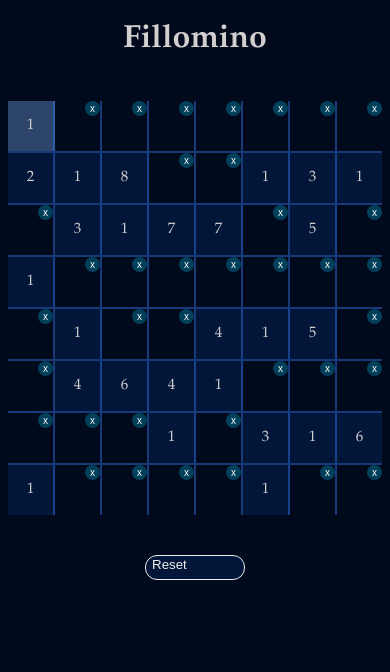
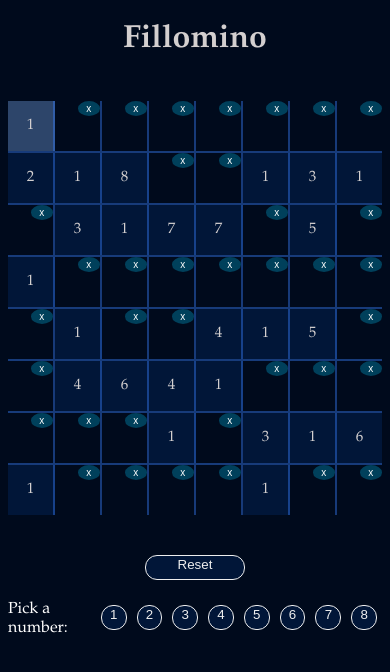
Before and after one commit to Pripovedac/Fillomino, a website: page index.html in a window 390 px wide. Drawn offline with nearby package versions, Linux system fonts and the light colour scheme.

Commit message:
Adding buttons

```diff
--- a/fillomino.js
+++ b/fillomino.js
@@ -62,6 +62,7 @@ function countNeighbours(board, i, j, number) {
       counter += countNeighbours(board, i + 1, j, number)
     }
     return counter
+    // First idea:
     // return 1 + countNeighbours(board, i, j - 1, number) +
     // countNeighbours(board, i, j + 1, number) +
     // countNeighbours(board, i + 1, j, number) +
@@ -74,10 +75,9 @@ function checkStatus(element) {
   if (element.value !== 1) {
     return element.status === 0
   }
-  // Obrati paznju, ovde moras da vratis `false`, ne `true`.
-  // Jer ako vratis true
-  // ispasce da postoji neki koji nije spojen, a kec
-  // je uvek spojen.
+  // Pay attention here: returned values is `false`, not `true`.
+  // 'Cause if it's otherwise it will mean that some `1` is
+  // not conected, and `1` is always conected.
   return false
 }
 
@@ -119,14 +119,26 @@ Vue.component('fillomino-board', {
   props: ['values'],
 });
 
+Vue.component('button-row', {
+  template: `
+    <div id="buttonContainer">
+    <label>Pick a number:</label>
+      <button class="button-row"
+      v-for="(number, i) in digits"
+      @click="$emit('getnumber', i)">{{number}}</button>
+    </div>
+  `,
+  props: ['digits'],
+})
+
 const tile = (value = undefined, status = 0, default_ = value !== undefined) =>
   ({ value, status, default_ });
 
 new Vue({
   el: '#Fillomino',
   data: {
-  // Status 0 => element nije clan poliomina
-  // Status 1 => element jeste clan poliomina
+  // Status 0 => element is part of the polyomino
+  // Status 1 => element is not part of the polyomino
     startingBoard: [
       [tile(1), {}, {}, {}, {}, {}, {}, {}],
       [tile(2), tile(1), tile(8), {}, {}, tile(1), tile(3), tile(1)],
@@ -138,6 +150,7 @@ new Vue({
       [tile(1), {}, {}, {}, {}, tile(1), {}, {}],
     ],
     number: 0,
+    digits: [1, 2, 3, 4, 5, 6, 7, 8],
     message: '',
   },
   methods: {
@@ -149,7 +162,6 @@ new Vue({
         currentCell = j
         changeCell(tableRow, currentRow, currentCell)
         console.log(currentRow, currentCell)
-        // ovo mogu i da ostavim i tako omogucim brisanje elemenata
         if (this.startingBoard[i][j].value !== undefined) {
           console.log('Prvi if.')
           console.log('this.startingBoard[i][j].value', this.startingBoard[i][j].value)
@@ -196,16 +208,15 @@ new Vue({
       if (this.startingBoard[i][j].default_) {
         return
       }
-      // Ako je izbrisani element deo polyomino-a, onda
-      // moramo da razbijemo polyomino postavljajuci
-      // status svim ostalim clanovima na nulu
+      // If deleted element was part of the polyomino
+      // then that polyomino has to be destroyed
+      // by setting its parts' status to zero.
       if (this.startingBoard[i][j].status === 1) {
         setStatusToZero(this.startingBoard, i, j, this.startingBoard[i][j].value)
       }
 
       this.startingBoard = displayBoard(this.startingBoard, [i, j], undefined)
       this.checkPolyominoAfterReset(this.startingBoard, i, j)
-      // startingBoard gadjam globalno, jebiga
     },
     checkPolyominoAfterReset: function (board, i, j) {
       if (i > 0) {
@@ -244,6 +255,9 @@ new Vue({
         [{}, {}, {}, tile(1), {}, tile(3), tile(1), tile(6)],
         [tile(1), {}, {}, {}, {}, tile(1), {}, {}],
       ]
+    },
+    getNumber: function (index) {
+      this.number = index + 1
     },
   },
 })
@@ -310,5 +324,3 @@ $(document).keydown(function (e) {
 /* Keyboard navigation ended */
 
 changeCell(tableRow, currentRow, currentCell)
-
-console.log('CurrentRow, CurrentCell: ', currentRow, currentCell)
--- a/index.html
+++ b/index.html
@@ -16,10 +16,10 @@
         <div id="message" v-if="message != ''">
             <span>{{ message }}</span>
         </div>
-        <button id='restart'
-        @click='restart'>Reset</button>
+        <button id='restart' @click='restart'>Reset</button>
+        <button-row :digits="digits" @getnumber="getNumber">
+            <button-row>
     </div>
-
     <script src="https://ajax.googleapis.com/ajax/libs/jquery/3.1.0/jquery.min.js"></script>
     <script src="https://unpkg.com/vue"></script>
     <script src="fillomino.js"></script>
--- a/styles.css
+++ b/styles.css
@@ -85,7 +85,7 @@ h1 {
     right: 0px;
     background: rgba(0, 204, 255, 0.28);
 }
-#restart {
+#restart, .button-row {
     text-align: center;
     background: rgba(3, 41, 99, 0.4);
     border: 1px solid;
@@ -96,14 +96,35 @@ h1 {
     height: 25px;
     display: flex;
     margin: 0 auto;
+    margin-bottom: 20px;
+    /* justifing content of the button */
+    justify-content: center;
     /* determining the speed of 'hover' effect */
     -webkit-transition-duration: 0.4s;
     transition-duration: 0.4s;
 }
-#restart:hover {
+#restart:hover,.button-row:hover {
     background-color: #eee; /* Green */
     color: rgb(43, 12, 248);
     border-color: rgba(3, 41, 99, 0.4);
+}
+
+#buttonContainer {
+    display: flex;
+    flex-direction: row;
+    flex-wrap: nowrap;
+    width: 400px;
+    margin: 0 auto;
+}
+.button-row {
+    width: 30px;
+    margin: 5px;
+    text-align: center;
+    justify-content: center;
+}
+label {
+    color:white;
+    margin-right: 10px;
 }
 #message {
   /*Ovim stilizujemo gresku.*/
@@ -137,18 +158,31 @@ the table on screens smaller than its size */
 @media screen and (max-width: 400px) {
 /* minimum width of the screen to fit the
 table is 400px */
-    #fillominoBoard, .board-cell, .board-row{
+    #fillominoBoard, .board-cell, .board-row {
         width: 100%;
     }
     #resetGame {
         width: 20%;
     }
+    #buttonContainer{
+        width: 100%;
+    }
+    label, {
+        display: none;
+    }
+    .reset {
+        width:50%;
+    }
+
 }
 @media screen and (max-height: 500px) {
-    #fillominoBoard, .board-cell, .board-row {
-        height: 100%;
+    #fillominoBoard, .board-cell, .board-row{
+        height: 50%;
     }
     .board-cell {
         min-height: 20px;
     }
+    .reset{
+        height: 50%;
+    }
 }
```
